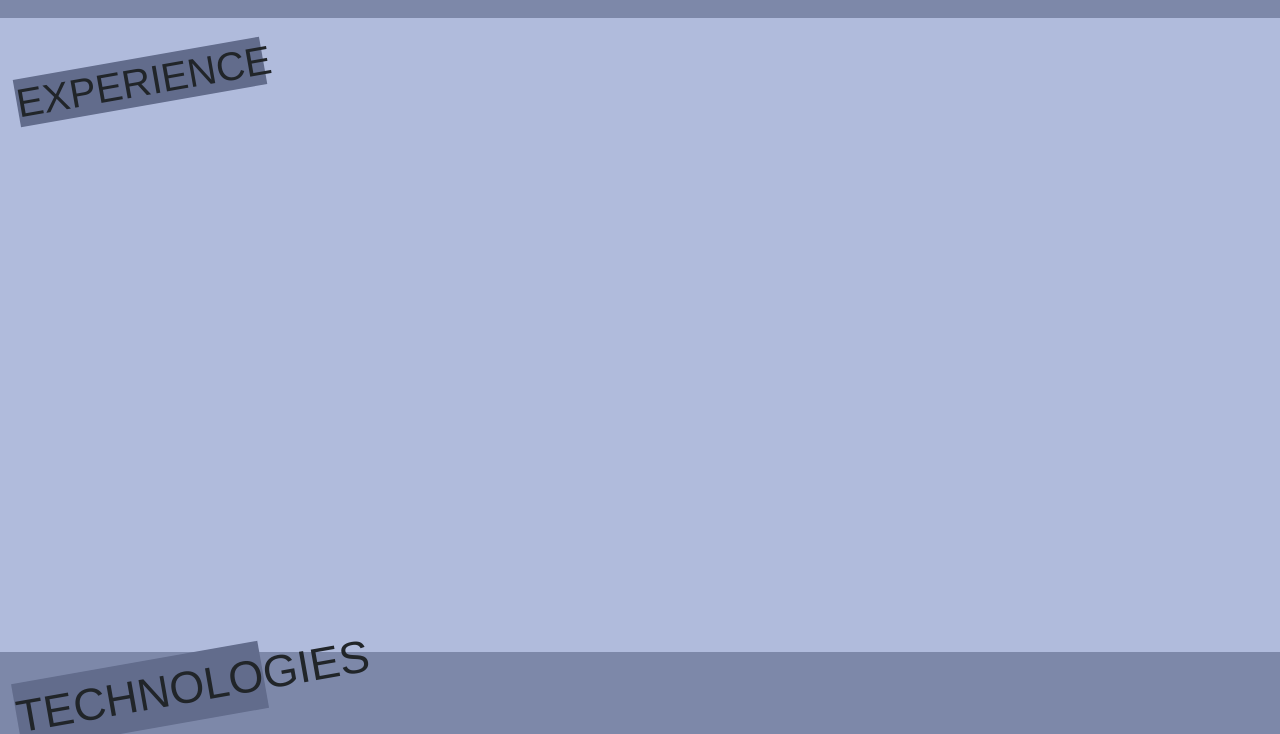
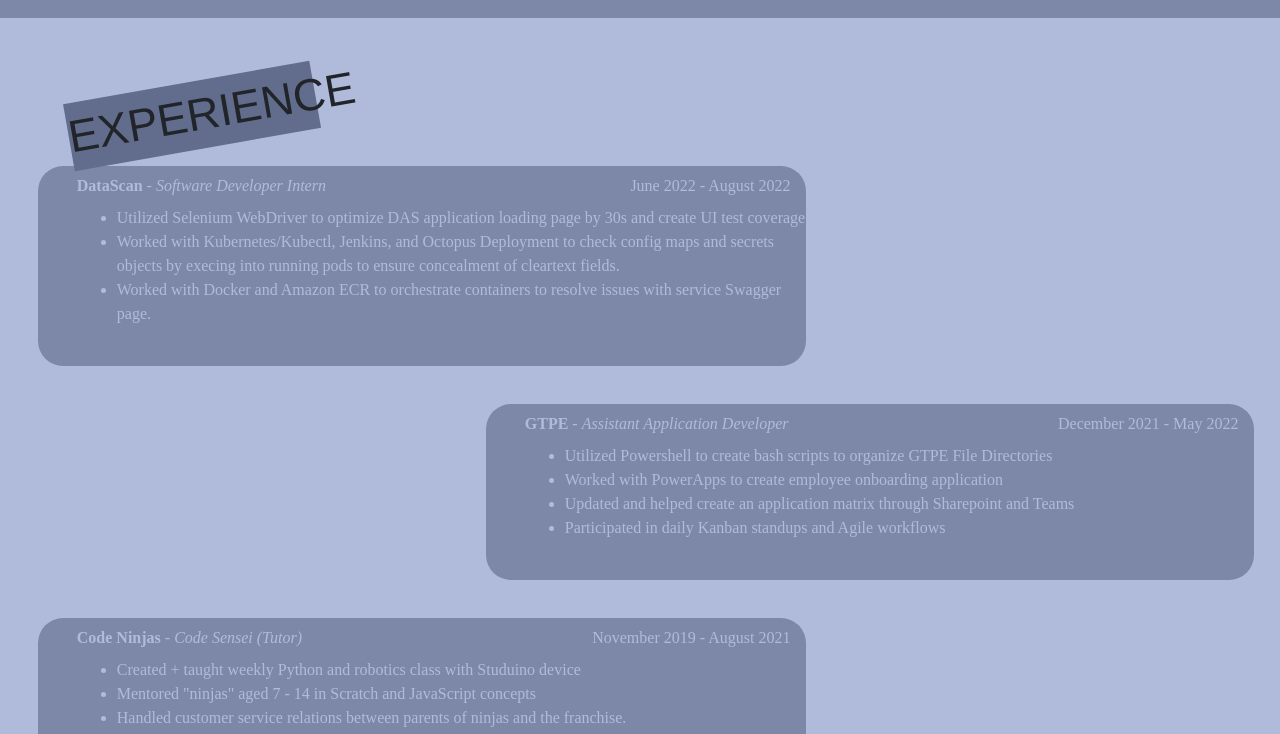
Before and after one commit to patelv712/PersonalWebsite, a plain HTML site: page index.html in a window 1280 px wide. Shown: the part 716-1450 px from the top of the page. Drawn offline with nearby package versions, Linux system fonts and the light colour scheme; a web font is replaced by a local one.

Commit message:
add experience section

```diff
--- a/index.html
+++ b/index.html
@@ -75,7 +75,7 @@
           <div class = "row contacts">
             <div class = "col col-sm-3"></div>
             <div class = "col col-sm-2">
-              <a href="https://www.linkedin.com/in/varunpatel712/">
+              <a href="https://www.linkedin.com/in/varunpatel712/" target = "_blank">
                 <i class="fa-brands fa-linkedin fa-4x"></i>
                 <br>
                 LinkedIn
@@ -89,7 +89,7 @@
               </a>
             </div>
             <div class = "col col-sm-2">
-              <a href="https://github.com/patelv712">
+              <a href="https://github.com/patelv712" target = "_blank">
                 <i class="fa-brands fa-github fa-4x"></i>
                 <br>
                 Github
@@ -103,11 +103,39 @@
     </section>
     <section class = "experience">
       <div class = "container-fluid title-section">
-        <h1>EXPERIENCE</h1>
+        <p id = "exp">EXPERIENCE</p>
       </div>
-      <div id = "datascan" class = "job container-fluid"></div>
-      <div id = "gtpe" class = "job container-fluid"></div>
-      <div id = "code-ninjas" class = "job container-fluid"></div>
+      <div class = "experiences">
+        <div id = "datascan" class = "job container-fluid">
+          <p id="titleJ"><strong>DataScan</strong> - <em>Software Developer Intern</em></p>
+          <p id = "dates">June 2022 - August 2022</p>
+          <ul id="resume">
+            <li>Utilized Selenium WebDriver to optimize DAS application loading page by 30s and create UI test coverage</li>
+            <li>Worked with Kubernetes/Kubectl, Jenkins, and Octopus Deployment to check config maps and secrets objects by execing into running pods to ensure concealment of cleartext fields.</li>
+            <li>Worked with Docker and Amazon ECR to orchestrate containers to resolve issues with service Swagger page.</li>
+          </ul>
+        </div>
+        <div id = "gtpe" class = "job right container-fluid">
+          <p id="titleJ"><strong>GTPE</strong> - <em>Assistant Application Developer</em></p>
+          <p id = "dates">December 2021 - May 2022</p>
+          <ul id = "resume">
+            <li>Utilized Powershell to create bash scripts to organize GTPE File Directories</li>
+            <li>Worked with PowerApps to create employee onboarding application</li>
+            <li>Updated and helped create an application matrix through Sharepoint and Teams</li>
+            <li>Participated in daily Kanban standups and Agile workflows</li>
+          </ul>
+        </div>
+        <div id = "code-ninjas" class = "job container-fluid">
+          <p id="titleJ"><strong>Code Ninjas</strong> - <em>Code Sensei (Tutor)</em></p>
+          <p id = "dates">November 2019 - August 2021</p>
+          <ul id="resume">
+            <li>Created + taught weekly Python and robotics class with Studuino device</li>
+            <li>Mentored "ninjas" aged 7 - 14 in Scratch and JavaScript concepts</li>
+            <li>Handled customer service relations between parents of ninjas and the franchise.</li>
+            <li>Managed daily operations of franchise by performing duties</li>
+          </ul>
+        </div>
+      </div>
     </section>
     <!--Tools/Technologies Section-->
     <section class = "technologies">
@@ -121,6 +149,7 @@
         <i class="devicon-latex-original icon-size"></i>
 
         <i class="devicon-html5-plain-wordmark icon-size"></i>
+        <i class="devicon-css3-plain-wordmark icon-size"></i>
         <i class="devicon-javascript-plain icon-size"></i>
         <i class="devicon-jquery-plain-wordmark icon-size"></i>
         <i class="devicon-react-original-wordmark icon-size"></i>
--- a/styles.css
+++ b/styles.css
@@ -16,7 +16,6 @@ body {
     border: dotted;
     color: black;
 }
-
 
   /* Headings */
 
@@ -103,12 +102,12 @@ body {
       font-size: 45px;
       padding: 0px;
       width: 10ch;
+      right: 35%;
       position: relative;
-      right: 500px;
       font-family: 'Electrolize', sans-serif;
     }
     .icons {
-      margin: 0px 200px 0px 200px;
+      margin: 0px 175px 0px 175px;
     }
     .icon-size{
       color: #b0bbdc;
@@ -117,7 +116,42 @@ body {
     }
     /* Experience Section */
     .experience{
-      margin-top: 40px;
+      margin-top: 5%;
+    }
+    #experiences{
+      position: relative;
+      top: 1000px;
+    }
+    .job{
+      background-color: #7d88a9;
+      color: #b0bbdc;
+      margin: 3%;
+      width: 60%;
+      border-radius: 25px;
+      padding: 0px 0px 0px 3%;
+    }
+    #titleJ{
+      text-align: left;
+      position: relative;
+      top: 0.5rem;
+    }
+    #resume{
+      text-align: left;
+      position: relative;
+      bottom: 2.5em;
+      font-size: 1em;
+    }
+    #dates{
+      text-align: right;
+      position: relative;
+      bottom: 2em;
+      right: 1em;
+    }
+    .right{
+      margin-left: 38%;
+    }
+    #datascan{
+      margin-top: 0%;
     }
     /* Responsive Type Effect */
     .wrapper {
```
